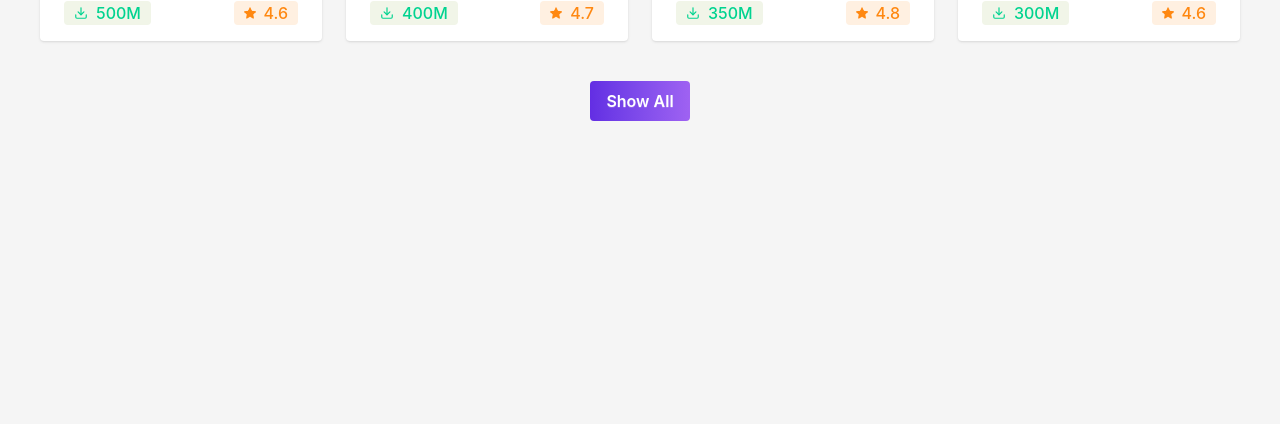
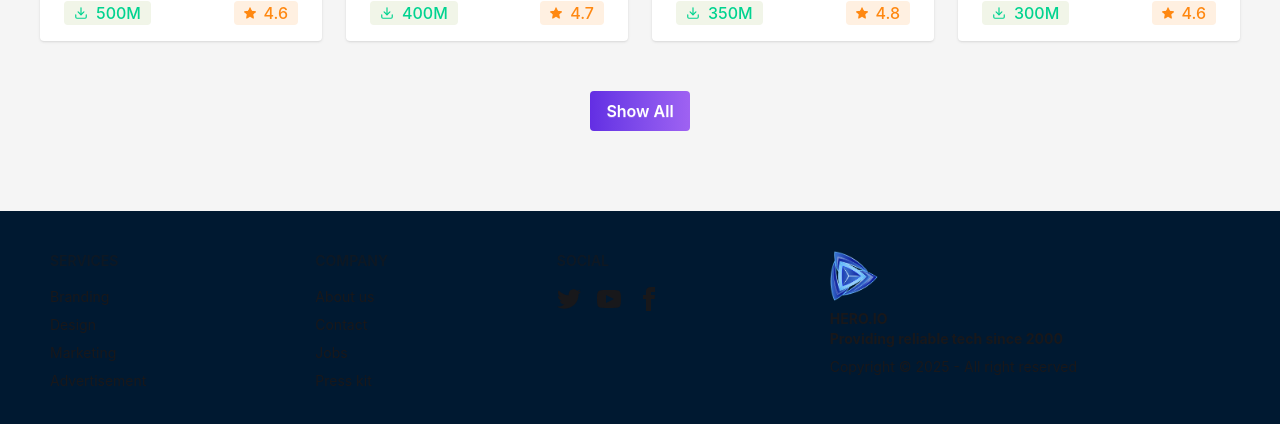
Before and after one commit to ak-azad-dev/hero-apps, a React (Vite) app: page / in a window 1280 px wide. Shown: the part 2254-2678 px from the top of the page. Before the commit the page ends 2543 px from the top, so only its background shows below. Built offline with nearby package versions, Linux system fonts and the light colour scheme.

Commit message:
Added footer

```diff
--- a/src/App.jsx
+++ b/src/App.jsx
@@ -1,6 +1,7 @@
 import { Outlet } from 'react-router'
 import './App.css'
 import { Navbar } from './Components/Navbar/Navbar'
+import Footer from './Components/Footer/Footer'
 
 function App() {
 
@@ -8,6 +9,7 @@
     <>
       <Navbar></Navbar>
       <Outlet></Outlet>
+      <Footer></Footer>
     </>
   )
 }
--- a/src/Components/Apps/Apps.jsx
+++ b/src/Components/Apps/Apps.jsx
@@ -5,7 +5,7 @@
 const Apps = ({ apps }) => {
   const filteredApps = apps.filter((app) => app.id <= 8)
   return (
-    <div className="mt-[80px] mb-[168px] px-10 w-full md:max-w-[1440px] mx-auto items-center">
+    <div className="mt-[80px] mb-[80px] px-10 w-full md:max-w-[1440px] mx-auto items-center">
       <h1 className="text-center text-[48px] font-bold text-[#001931]">
         Trending Apps
       </h1>
@@ -17,7 +17,7 @@
           <AppCard key={app.id} app={app} />
         ))}
       </div>
-      <div className="flex justify-center mt-[40px]">
+      <div className="flex justify-center mt-[50px]">
         <a
           className="btn text-base shadow-none text-white font-semibold bg-linear-to-r from-[#632EE3] to-[#9F62F2]
           border-0 flex gap-2.5 rounded-[4px] px-4 py-3 transition duration-300 ease-in transform hover:scale-105"
--- /dev/null
+++ b/src/Components/Footer/Footer.jsx
@@ -0,0 +1,73 @@
+import React from 'react'
+
+const Footer = () => {
+  return (
+    <div className="bg-[#001931] flex justify-center items-center px-[10px]">
+      <footer className="footer sm:footer-horizontal text-base-content p-10">
+        <nav>
+          <h6 className="footer-title">Services</h6>
+          <a className="link link-hover">Branding</a>
+          <a className="link link-hover">Design</a>
+          <a className="link link-hover">Marketing</a>
+          <a className="link link-hover">Advertisement</a>
+        </nav>
+        <nav>
+          <h6 className="footer-title">Company</h6>
+          <a className="link link-hover">About us</a>
+          <a className="link link-hover">Contact</a>
+          <a className="link link-hover">Jobs</a>
+          <a className="link link-hover">Press kit</a>
+        </nav>
+        <nav>
+          <h6 className="footer-title">Social</h6>
+          <div className="grid grid-flow-col gap-4">
+            <a>
+              <svg
+                xmlns="http://www.w3.org/2000/svg"
+                width="24"
+                height="24"
+                viewBox="0 0 24 24"
+                className="fill-current"
+              >
+                <path d="M24 4.557c-.883.392-1.832.656-2.828.775 1.017-.609 1.798-1.574 2.165-2.724-.951.564-2.005.974-3.127 1.195-.897-.957-2.178-1.555-3.594-1.555-3.179 0-5.515 2.966-4.797 6.045-4.091-.205-7.719-2.165-10.148-5.144-1.29 2.213-.669 5.108 1.523 6.574-.806-.026-1.566-.247-2.229-.616-.054 2.281 1.581 4.415 3.949 4.89-.693.188-1.452.232-2.224.084.626 1.956 2.444 3.379 4.6 3.419-2.07 1.623-4.678 2.348-7.29 2.04 2.179 1.397 4.768 2.212 7.548 2.212 9.142 0 14.307-7.721 13.995-14.646.962-.695 1.797-1.562 2.457-2.549z"></path>
+              </svg>
+            </a>
+            <a>
+              <svg
+                xmlns="http://www.w3.org/2000/svg"
+                width="24"
+                height="24"
+                viewBox="0 0 24 24"
+                className="fill-current"
+              >
+                <path d="M19.615 3.184c-3.604-.246-11.631-.245-15.23 0-3.897.266-4.356 2.62-4.385 8.816.029 6.185.484 8.549 4.385 8.816 3.6.245 11.626.246 15.23 0 3.897-.266 4.356-2.62 4.385-8.816-.029-6.185-.484-8.549-4.385-8.816zm-10.615 12.816v-8l8 3.993-8 4.007z"></path>
+              </svg>
+            </a>
+            <a>
+              <svg
+                xmlns="http://www.w3.org/2000/svg"
+                width="24"
+                height="24"
+                viewBox="0 0 24 24"
+                className="fill-current"
+              >
+                <path d="M9 8h-3v4h3v12h5v-12h3.642l.358-4h-4v-1.667c0-.955.192-1.333 1.115-1.333h2.885v-5h-3.808c-3.596 0-5.192 1.583-5.192 4.615v3.385z"></path>
+              </svg>
+            </a>
+          </div>
+        </nav>
+        <aside>
+          <img src="/src/assets/logo.png" alt="App Logo" height={50} width={50}/>
+          <p className="font-bold">
+            HERO.IO
+            <br />
+            Providing reliable tech since 2000
+          </p>
+          <p>Copyright © {new Date().getFullYear()} - All right reserved</p>
+        </aside>
+      </footer>
+    </div>
+  );
+}
+
+export default Footer
```
